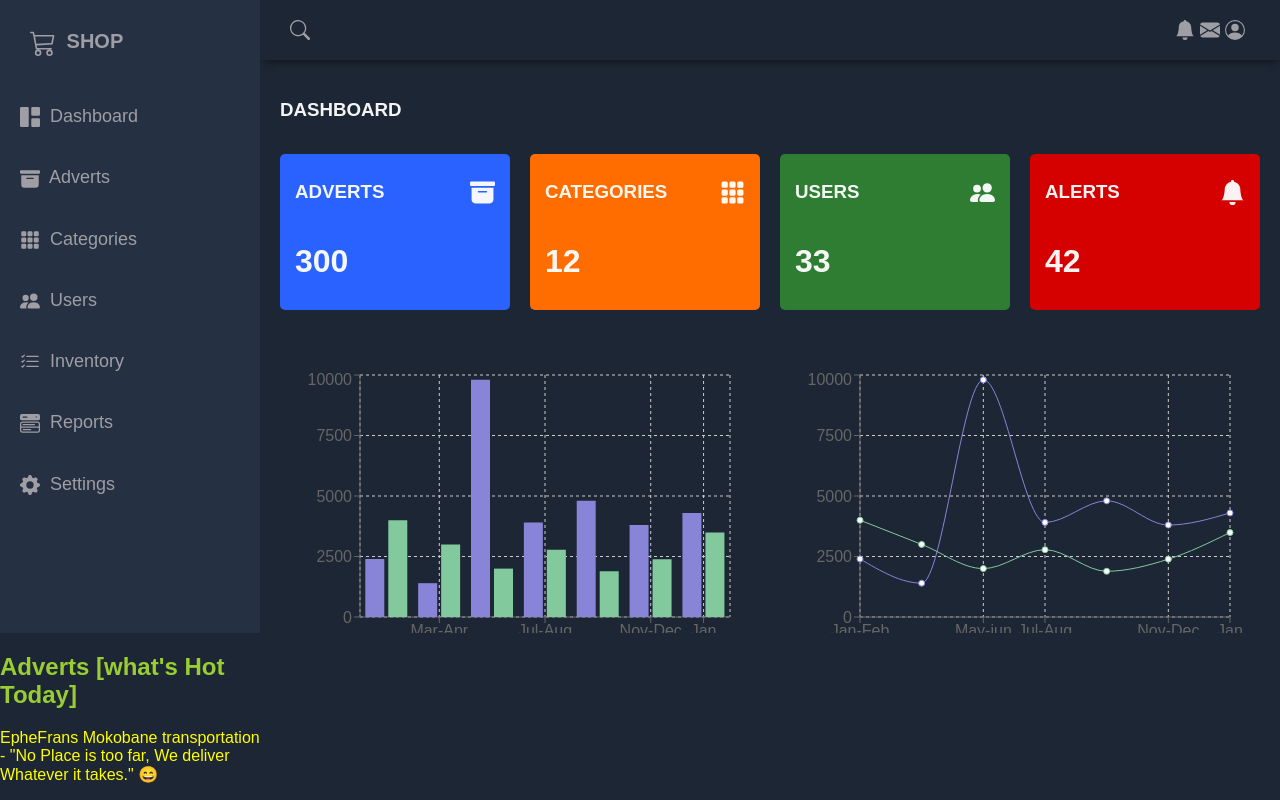
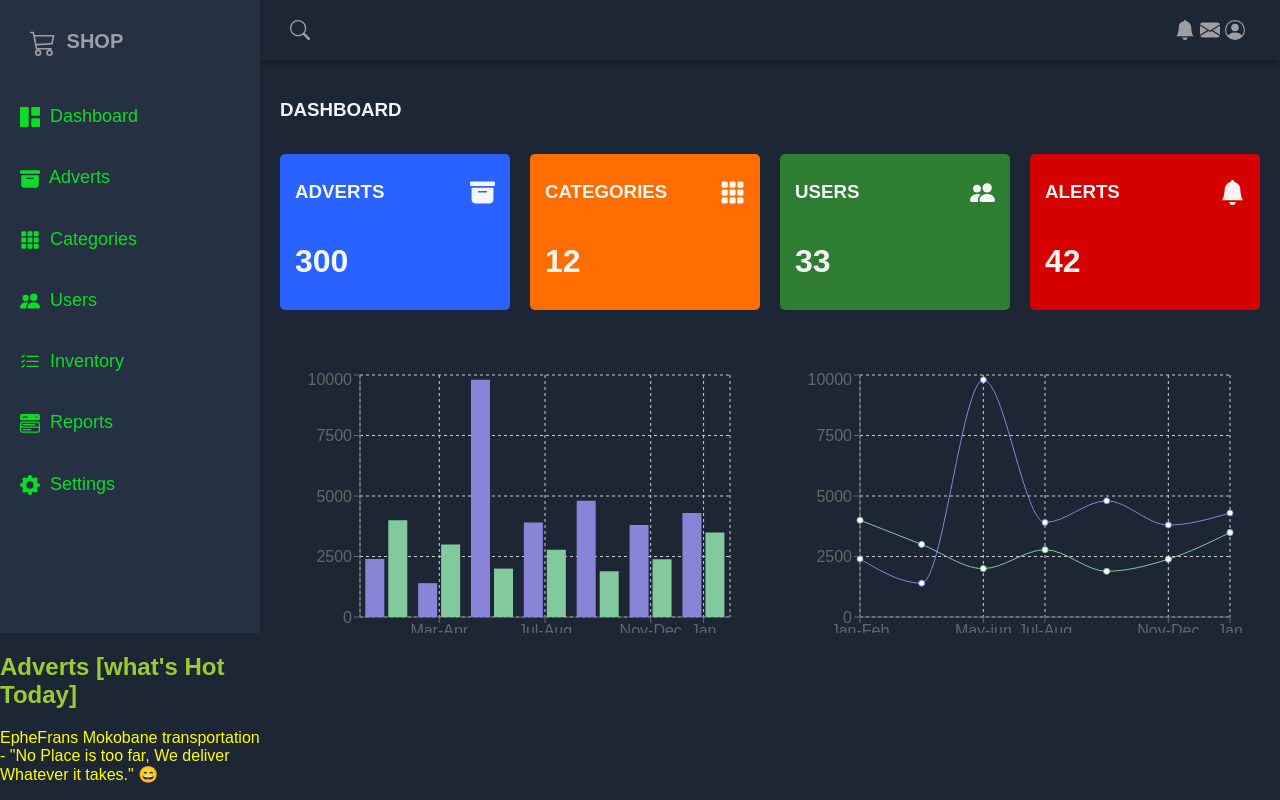
Before and after one commit to middas123/Admindashboard, a React (Vite) app in the folder sociopediaADMINBOARD/: page / in a window 1280 px wide. Built offline with nearby package versions, Linux system fonts and the light colour scheme.

Commit message:
i changed how the sidebar looks and behave

```diff
--- a/sociopediaADMINBOARD/src/App.css
+++ b/sociopediaADMINBOARD/src/App.css
@@ -90,16 +90,19 @@ body {
 .sidebar-list-item {
   padding: 20px 20px 20px 20px;
   font-size: 18px;
+  transition: background-color 0.3s ease-in-out; /* Added transition for smoother effect */
 }
 
 .sidebar-list-item:hover {
   background-color: rgba(255, 255, 255, 0.2);
   cursor: pointer;
+  transform: scale(1.05); /* Optional: Adds a slight scale effect on hover */
 }
+
 
 .sidebar-list-item > a {
   text-decoration: none;
-  color: #9e9ea4;
+  color: #0bdd27;
 }
 
 .sidebar-responsive {
```
